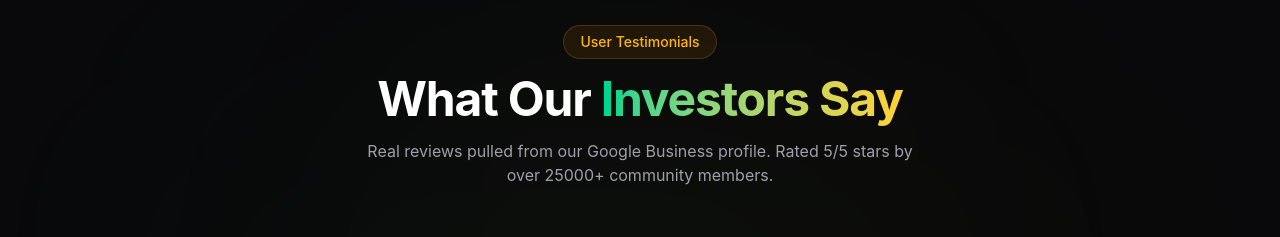
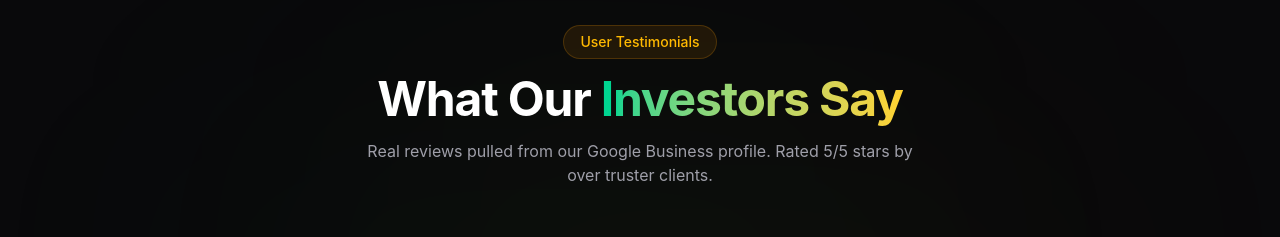
Before and after one commit to everlinesys/aspfinserv, a React (Vite) app: page / in a window 1280 px wide. Shown: the part 2820-3057 px from the top of the page. Built offline with nearby package versions, Linux system fonts and the light colour scheme.

Commit message:
first commit

```diff
--- a/src/components/Reviews.jsx
+++ b/src/components/Reviews.jsx
@@ -96,7 +96,7 @@ export default function Reviews() {
                     What Our <span className="bg-gradient-to-r from-emerald-400 to-amber-300 bg-clip-text text-transparent">Investors Say</span>
                 </h2>
                 <p className="mt-4 text-zinc-400 max-w-xl mx-auto text-base">
-                    Real reviews pulled from our Google Business profile. Rated 5/5 stars by over 25000+ community members.
+                    Real reviews pulled from our Google Business profile. Rated 5/5 stars by over truster clients.
                 </p>
             </div>
 
```
